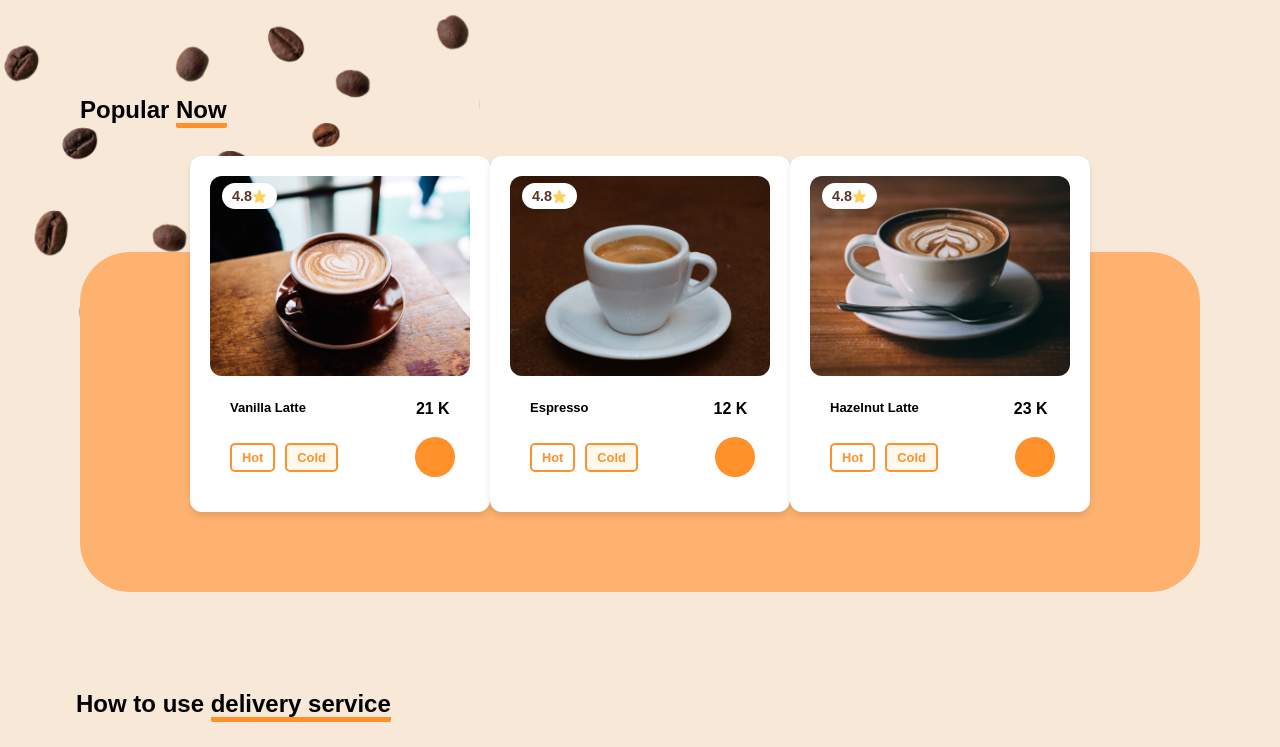
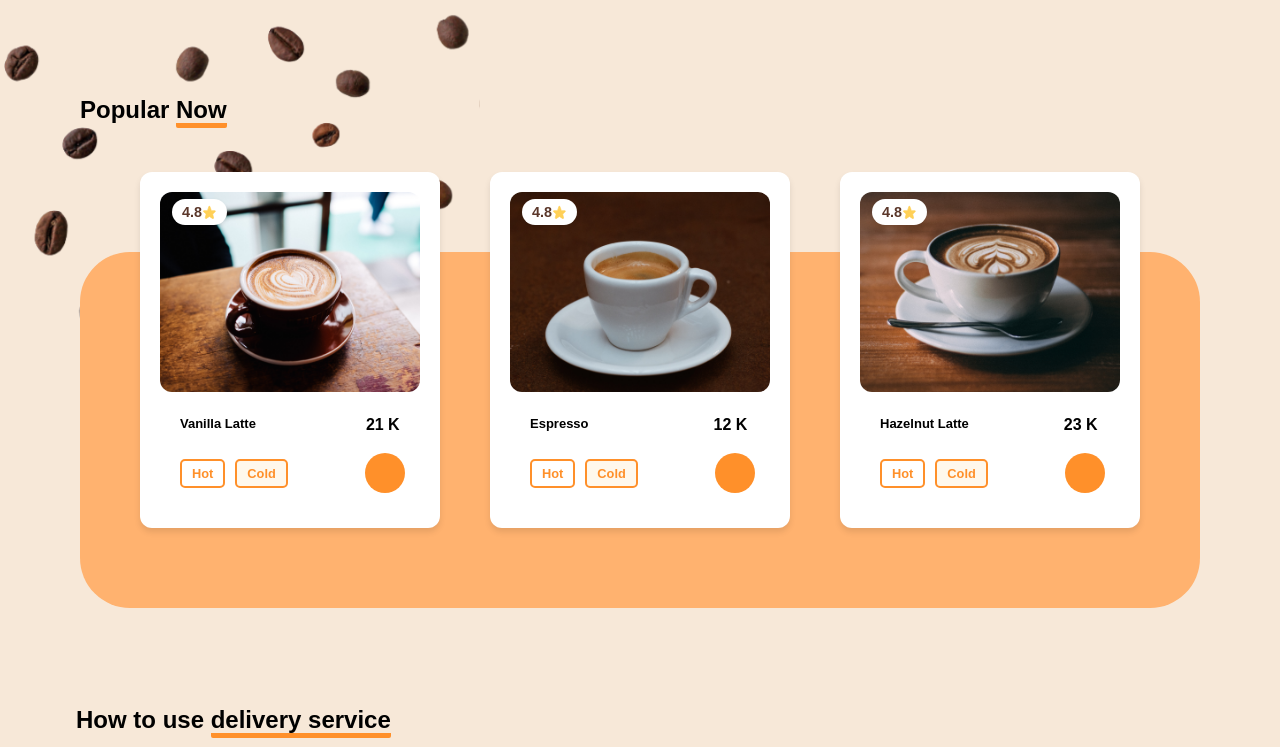
Before and after one commit to MuhammadReeyhan2/SMKCoding2024, a plain HTML site: page index.html in a window 1280 px wide. Shown: the part 614-1361 px from the top of the page. Drawn offline with Linux system fonts and the light colour scheme.

Commit message:
create project web development

```diff
--- a/style.css
+++ b/style.css
@@ -273,6 +273,7 @@ body {
   justify-content: center;
   background-color: #ffb26f;
   margin-top: 8rem;
+  gap: 50px;
   padding-bottom: 5rem;
   border-radius: 50px;
 }
@@ -285,7 +286,7 @@ body {
   width: 300px;
   padding: 20px;
   position: relative;
-  margin-top: -6rem;
+  margin-top: -5em;
 }
 
 .card img {
```
